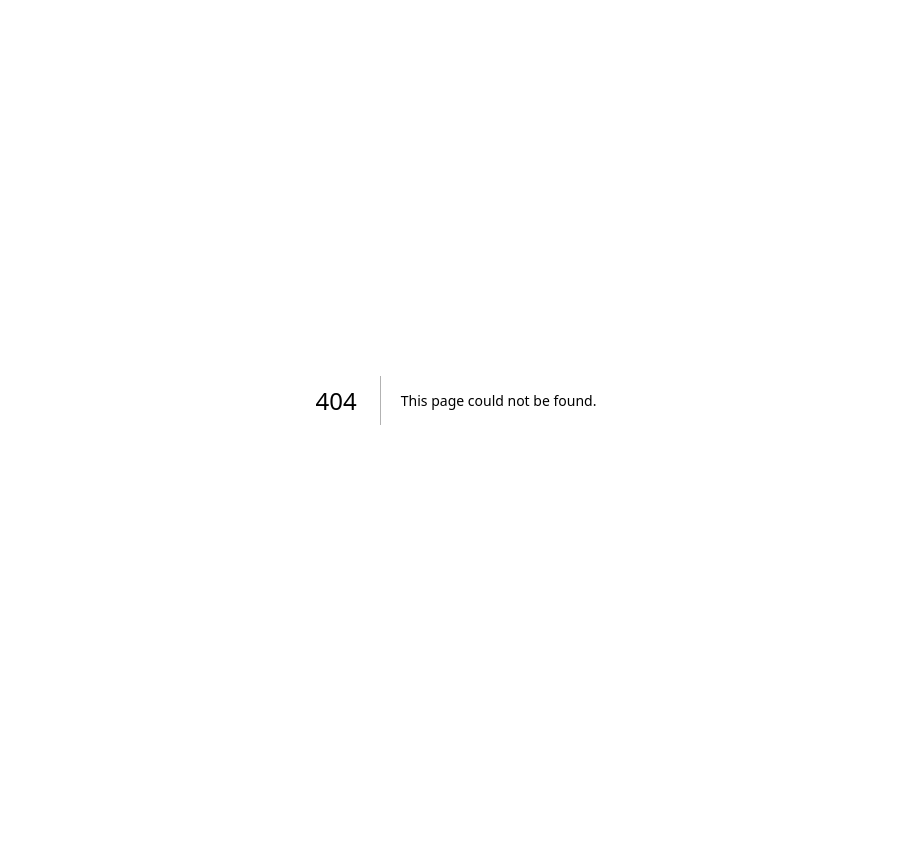
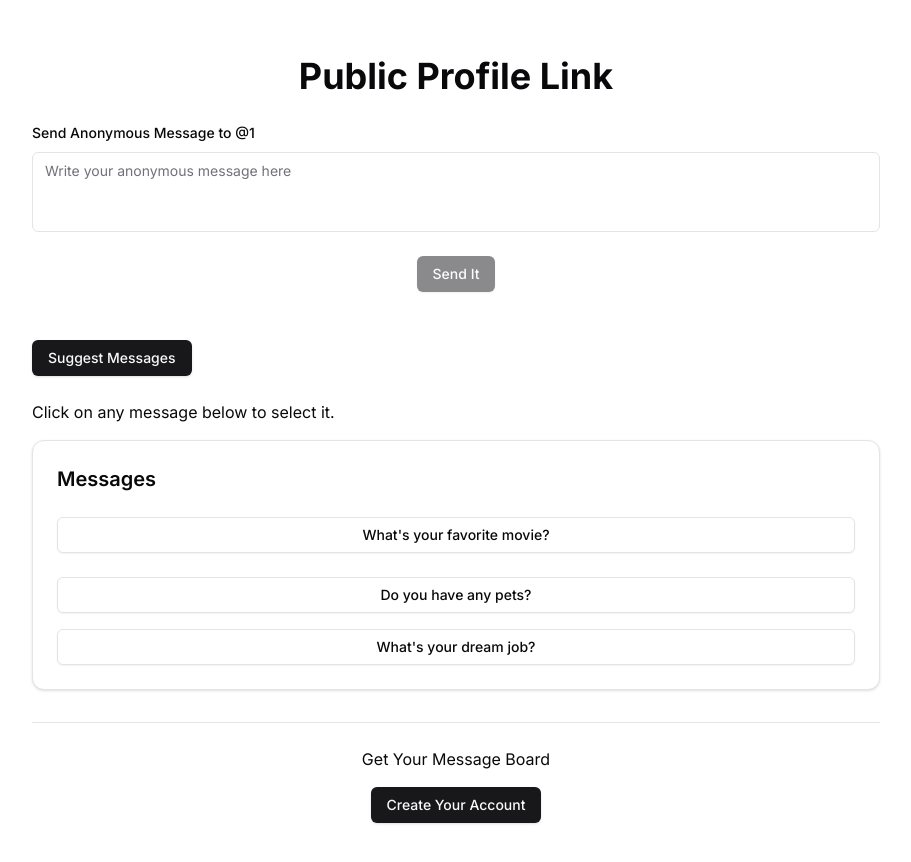
Before and after one commit to DeadAnjali/freed-back, a Next.js app: page /u/1 in a window 1280 px wide. Before the commit this address had no page. Shown: the top 862 px of the page, without its empty margins (184-1095 px from the left). Before the commit the page ends 800 px from the top, so only its background shows below. Built offline with nearby package versions, Linux system fonts and the light colour scheme.

Commit message:
user side page updation

```diff
--- /dev/null
+++ b/src/app/u/[username]/page.tsx
@@ -0,0 +1,179 @@
+'use client';
+
+import React, { useState } from 'react';
+import axios, { AxiosError } from 'axios';
+import { zodResolver } from '@hookform/resolvers/zod';
+import { useForm } from 'react-hook-form';
+import { Loader2 } from 'lucide-react';
+import { Button } from '@/components/ui/button';
+import { Separator } from '@/components/ui/separator';
+import { CardHeader, CardContent, Card } from '@/components/ui/card';
+import { useCompletion } from 'ai/react';
+import {
+  Form,
+  FormControl,
+  FormField,
+  FormItem,
+  FormLabel,
+  FormMessage,
+} from '@/components/ui/form';
+import { Textarea } from '@/components/ui/textarea';
+import { toast } from '@/components/ui/use-toast';
+import * as z from 'zod';
+import { ApiResponse } from '@/types/ApiResponse';
+import Link from 'next/link';
+import { useParams } from 'next/navigation';
+import { messageSchema } from '@/schemas/messageSchema';
+
+const specialChar = '||';
+
+const parseStringMessages = (messageString: string): string[] => {
+  return messageString.split(specialChar);
+};
+
+const initialMessageString =
+  "What's your favorite movie?||Do you have any pets?||What's your dream job?";
+
+export default function SendMessage() {
+  const params = useParams<{ username: string }>();
+  const username = params.username;
+
+  const {
+    complete,
+    completion,
+    isLoading: isSuggestLoading,
+    error,
+  } = useCompletion({
+    api: '/api/suggest-messages',
+    initialCompletion: initialMessageString,
+  });
+
+  const form = useForm<z.infer<typeof messageSchema>>({
+    resolver: zodResolver(messageSchema),
+  });
+
+  const messageContent = form.watch('content');
+
+  const handleMessageClick = (message: string) => {
+    form.setValue('content', message);
+  };
+
+  const [isLoading, setIsLoading] = useState(false);
+
+  const onSubmit = async (data: z.infer<typeof messageSchema>) => {
+    setIsLoading(true);
+    try {
+      const response = await axios.post<ApiResponse>('/api/send-message', {
+        ...data,
+        username,
+      });
+
+      toast({
+        title: response.data.message,
+        variant: 'default',
+      });
+      form.reset({ ...form.getValues(), content: '' });
+    } catch (error) {
+      const axiosError = error as AxiosError<ApiResponse>;
+      toast({
+        title: 'Error',
+        description:
+          axiosError.response?.data.message ?? 'Failed to sent message',
+        variant: 'destructive',
+      });
+    } finally {
+      setIsLoading(false);
+    }
+  };
+
+  const fetchSuggestedMessages = async () => {
+    try {
+      complete('');
+    } catch (error) {
+      console.error('Error fetching messages:', error);
+      // Handle error appropriately
+    }
+  };
+
+  return (
+    <div className="container mx-auto my-8 p-6 bg-white rounded max-w-4xl">
+      <h1 className="text-4xl font-bold mb-6 text-center">
+        Public Profile Link
+      </h1>
+      <Form {...form}>
+        <form onSubmit={form.handleSubmit(onSubmit)} className="space-y-6">
+          <FormField
+            control={form.control}
+            name="content"
+            render={({ field }) => (
+              <FormItem>
+                <FormLabel>Send Anonymous Message to @{username}</FormLabel>
+                <FormControl>
+                  <Textarea
+                    placeholder="Write your anonymous message here"
+                    className="resize-none"
+                    {...field}
+                  />
+                </FormControl>
+                <FormMessage />
+              </FormItem>
+            )}
+          />
+          <div className="flex justify-center">
+            {isLoading ? (
+              <Button disabled>
+                <Loader2 className="mr-2 h-4 w-4 animate-spin" />
+                Please wait
+              </Button>
+            ) : (
+              <Button type="submit" disabled={isLoading || !messageContent}>
+                Send It
+              </Button>
+            )}
+          </div>
+        </form>
+      </Form>
+
+      <div className="space-y-4 my-8">
+        <div className="space-y-2">
+          <Button
+            onClick={fetchSuggestedMessages}
+            className="my-4"
+            disabled={isSuggestLoading}
+          >
+            Suggest Messages
+          </Button>
+          <p>Click on any message below to select it.</p>
+        </div>
+        <Card>
+          <CardHeader>
+            <h3 className="text-xl font-semibold">Messages</h3>
+          </CardHeader>
+          <CardContent className="flex flex-col space-y-4">
+            {error ? (
+              <p className="text-red-500">{error.message}</p>
+            ) : (
+              parseStringMessages(completion).map((message, index) => (
+                <Button
+                  key={index}
+                  variant="outline"
+                  className="mb-2"
+                  onClick={() => handleMessageClick(message)}
+                >
+                  {message}
+                </Button>
+              ))
+            )}
+          </CardContent>
+        </Card>
+      </div>
+      <Separator className="my-6" />
+      <div className="text-center">
+        <div className="mb-4">Get Your Message Board</div>
+        <Link href={'/sign-up'}>
+          <Button>Create Your Account</Button>
+        </Link>
+      </div>
+    </div>
+  );
+}
--- /dev/null
+++ b/src/components/ui/textarea.tsx
@@ -0,0 +1,24 @@
+import * as React from "react"
+
+import { cn } from "@/lib/utils"
+
+export interface TextareaProps
+  extends React.TextareaHTMLAttributes<HTMLTextAreaElement> {}
+
+const Textarea = React.forwardRef<HTMLTextAreaElement, TextareaProps>(
+  ({ className, ...props }, ref) => {
+    return (
+      <textarea
+        className={cn(
+          "flex min-h-[80px] w-full rounded-md border border-input bg-background px-3 py-2 text-sm ring-offset-background placeholder:text-muted-foreground focus-visible:outline-none focus-visible:ring-2 focus-visible:ring-ring focus-visible:ring-offset-2 disabled:cursor-not-allowed disabled:opacity-50",
+          className
+        )}
+        ref={ref}
+        {...props}
+      />
+    )
+  }
+)
+Textarea.displayName = "Textarea"
+
+export { Textarea }
```
